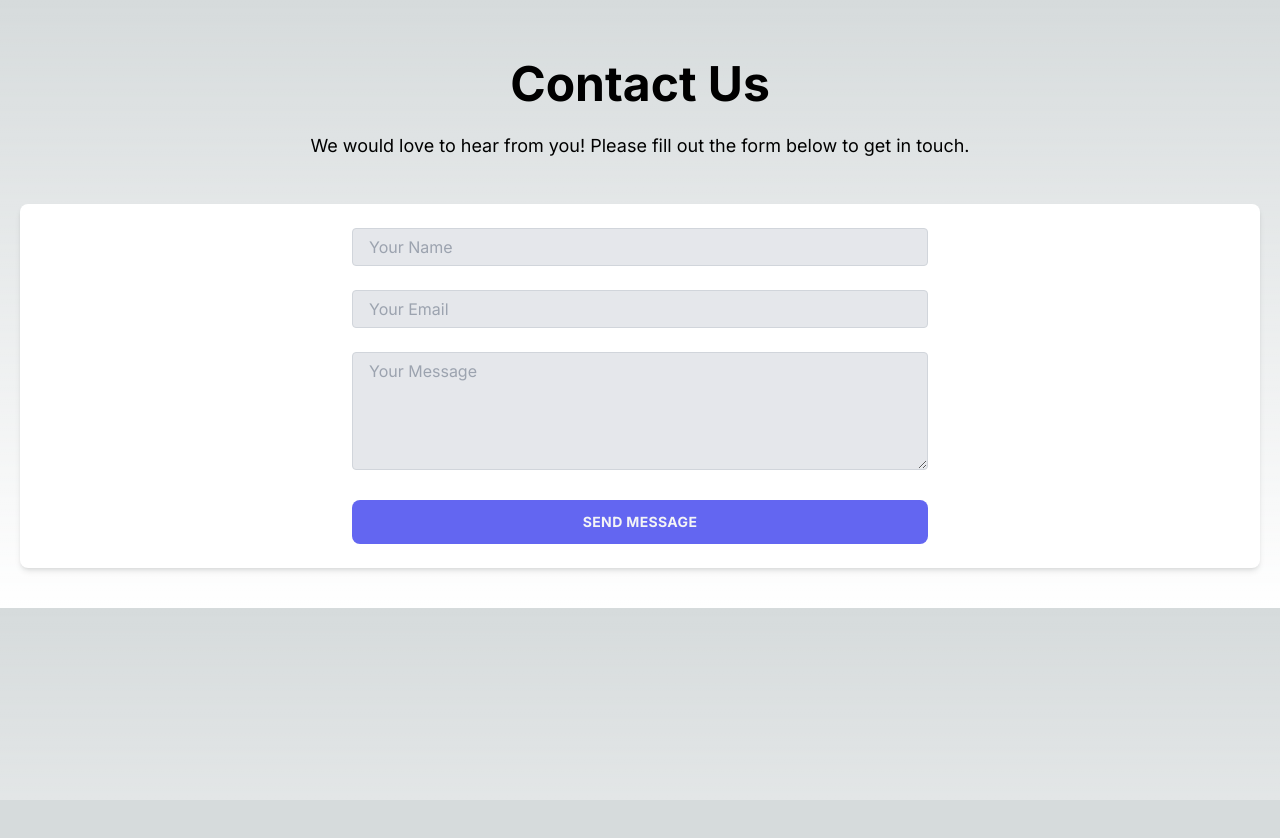
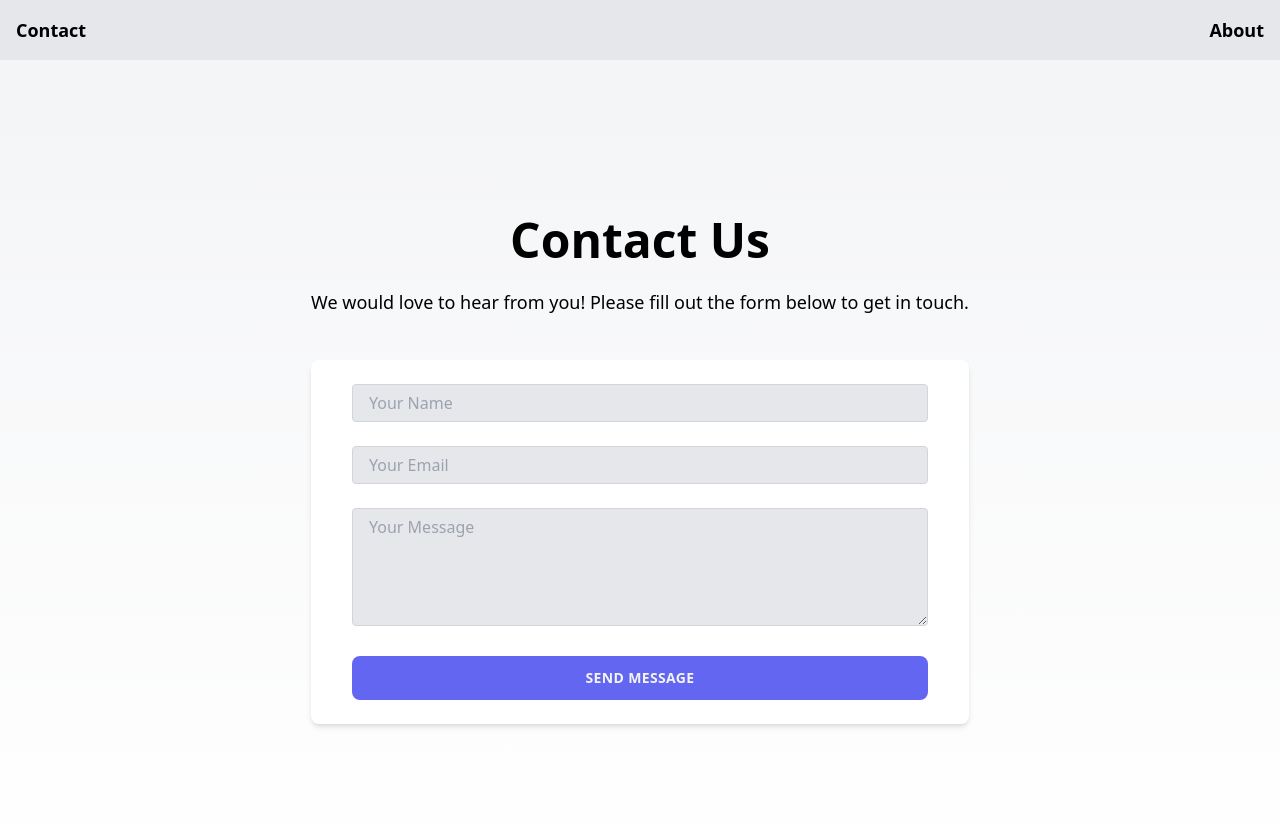
Before and after one commit to saikothouse/cloudflare-next, a Next.js app: page / in a window 1280 px wide. Shown: the top 838 px of the page. Before the commit the page ends 800 px from the top, so only its background shows below. Built offline with nearby package versions, Linux system fonts and the light colour scheme.

Commit message:
Update layout.js

```diff
--- a/app/layout.js
+++ b/app/layout.js
@@ -1,17 +1,29 @@
-import { Inter } from "next/font/google";
-import "./globals.css";
-
-const inter = Inter({ subsets: ["latin"] });
+import './globals.css'; // Ensure you include your global styles
+import Link from 'next/link';
 
 export const metadata = {
-  title: "Create Next App",
-  description: "Generated by create next app",
+  title: 'Contact Form App',
+  description: 'A simple contact form application using Next.js and EmailJS.',
 };
 
 export default function RootLayout({ children }) {
   return (
     <html lang="en">
-      <body className={inter.className}>{children}</body>
+      <body className="bg-gray-100">
+        <header className="bg-gray-200 p-4">
+          <nav className="flex justify-between">
+            <Link href="/" className="text-lg font-bold">
+              Contact
+            </Link>
+            <Link href="/about" className="text-lg font-bold">
+              About
+            </Link>
+          </nav>
+        </header>
+        <main className="flex flex-col items-center justify-center min-h-screen p-6">
+          {children}
+        </main>
+      </body>
     </html>
   );
 }
```
